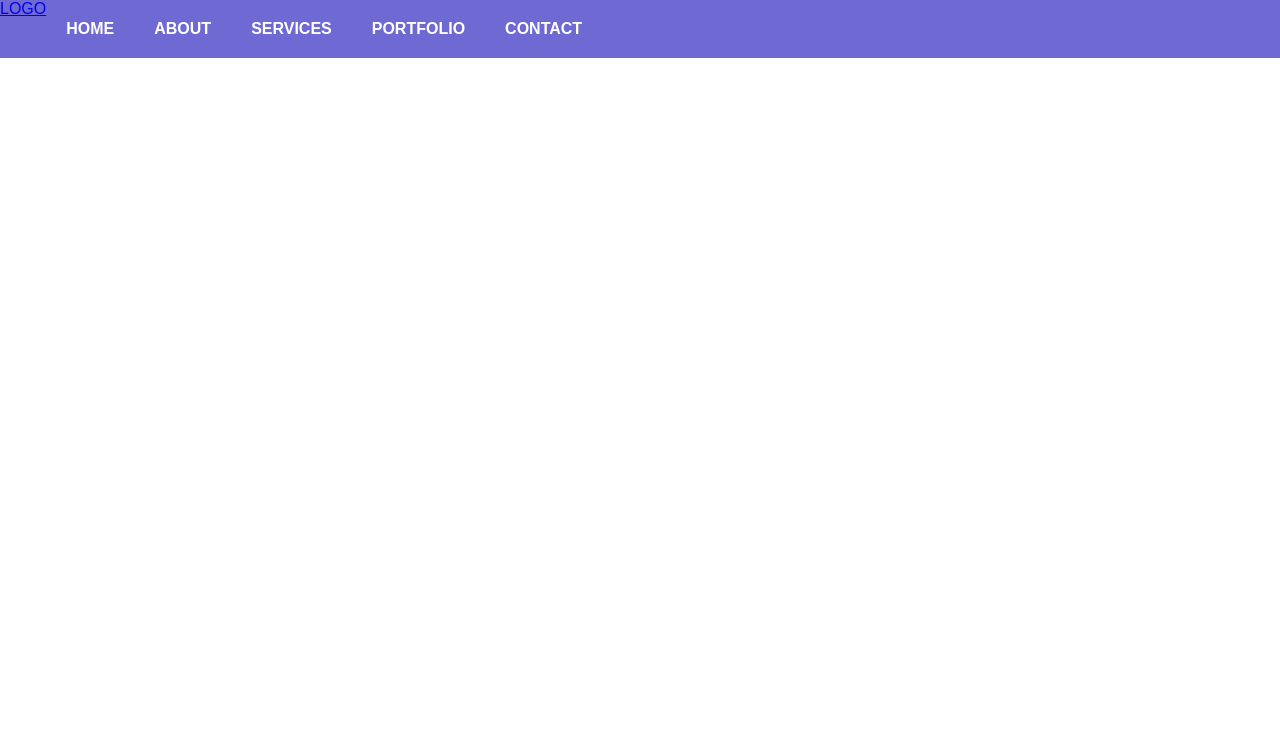
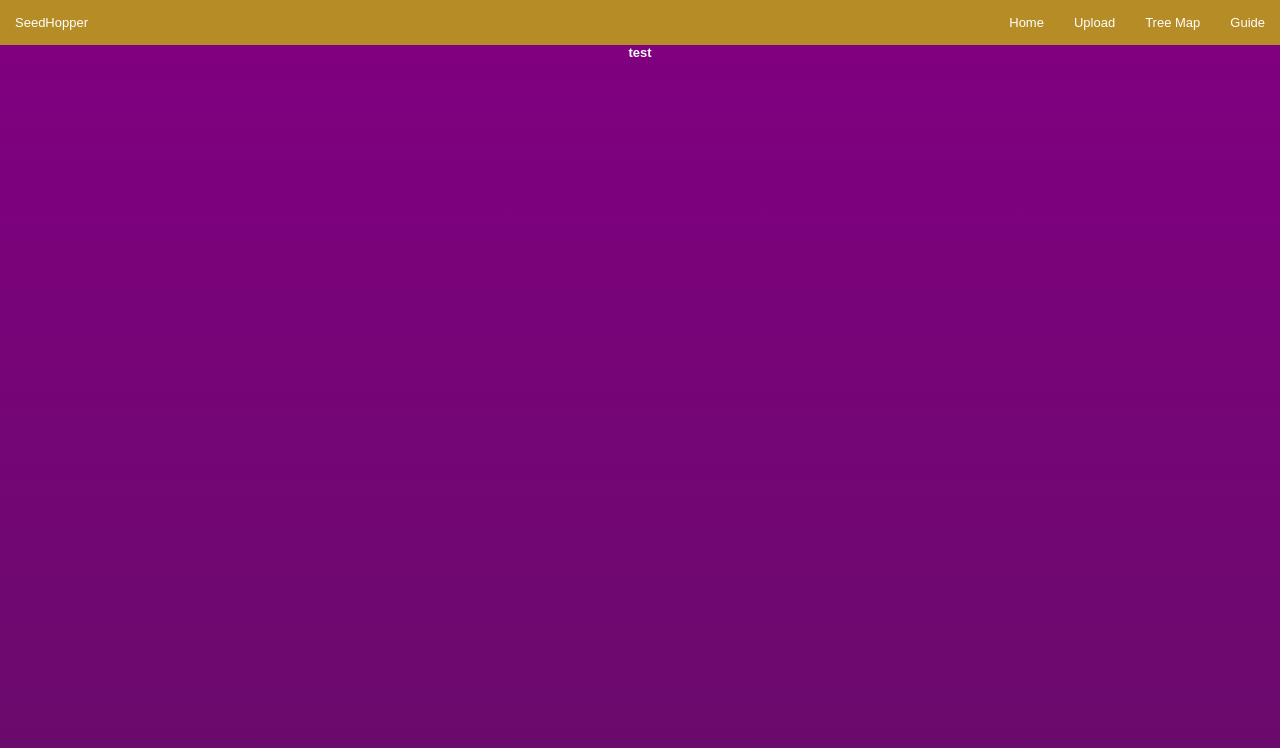
Before and after one commit to EduardoCorazon/seedhopper, a React (Create React App) app: page / in a window 1280 px wide. Shown: the top 748 px of the page. Built offline with nearby package versions, Linux system fonts and the light colour scheme.

Commit message:
updated navbar

```diff
--- a/src/App.js
+++ b/src/App.js
@@ -1,10 +1,14 @@
 import './App.css';
+import Homepage from './content/homepage/homepage';
 import Navbar from './content/navbar/navbar';
 
 function App() {
   return (
     <div className="App">
-      <Navbar/>
+      <header>
+        <Navbar/>
+      </header>
+      <Homepage/>
 
     </div>
   );
--- a/src/content/homepage/homepage.css
+++ b/src/content/homepage/homepage.css
@@ -1,4 +1,5 @@
 .homepage{
-    background-image: linear-gradient(180deg, purple, aqua);
+    background-image: linear-gradient(180deg, purple, rgb(80, 24, 84));
     height: 200vmin;
+
 }
--- a/src/content/homepage/homepage.js
+++ b/src/content/homepage/homepage.js
@@ -1,6 +1,6 @@
 import './homepage.css';
 
-function homepage() {
+function Homepage() {
   return (
     <div className="homepage">
       <h1>test</h1>
@@ -9,4 +9,4 @@ function homepage() {
   );
 }
 
-export default homepage;
+export default Homepage;
--- a/src/content/navbar/navbar.css
+++ b/src/content/navbar/navbar.css
@@ -1,33 +1,52 @@
-
-.navbar{
+* {
     margin: 0;
     padding: 0;
-    font-family: arial, sans-serif;
-}
+    font-family:Arial, Helvetica, sans-serif;
+    font-size: 13px;
+    color: #fff;
+  }
+  .container {
+    width: 100%;
 
-.nav{
-    background: #6e69d3;
-    color: #FFF;
     display: flex;
+    background-color: rgb(181, 140, 37);
+    justify-content:space-between;
+    flex-wrap: wrap;
+  }
+  .container .item{
+    align-self:center;
+    padding-left: 15px;
+  }
+  .nav {
+    display: flex;
+    list-style: none;
+  }
+  .nav a {
+    text-decoration: none;
+    display: block;
 
-}
-
-
-.nav ul{
-    margin: 0;
-    padding: 0;
-    display: flex;
-    width: 100%;
-    margin-left: auto
-}
-ul li{
-    padding: 20px;
-    list-style: none
-}
-ul li a{
-    color: #FFF;
-    display: block;
-    text-decoration: none;
-    text-transform: uppercase;
-    font-weight: bold
-}
+    padding: 15px;
+  }
+  .nav a:hover {
+    background-color: rgb(233, 184, 61);
+  }
+  @media all and (max-width:800px)
+  {
+    .container
+    {
+    justify-content: center;
+    }
+  }
+  @media all and (max-width:600px)
+  {
+    .container
+    {
+    flex-direction: column;
+    }
+    .nav a{
+        padding: 10px;
+        border-top: 1px solid rgb(255, 255, 255,0.3);
+        border-bottom: 1px ;
+        text-align: center;
+    }
+  }
--- a/src/content/navbar/navbar.js
+++ b/src/content/navbar/navbar.js
@@ -1,26 +1,20 @@
 import './navbar.css';
 function Navbar() {
-
-
-
     return (
       <div className="navbar">
-        <div className="nav">
+        <div className="container">
+        <div className="item">
+          SeedHopper
+        </div>
+      <ul className="nav item">
+        <li><a href="#">Home</a></li>
+        <li><a href="#">Upload</a></li>
+        <li><a href="#">Tree Map</a></li>
+        <li><a href="#">Guide</a></li>
+      </ul>
+    </div>
 
-            <div className="logo">
-                <a href="#">LOGO</a>
-            </div>
-
-            <ul>
-                <li><a href="#">Home</a></li>
-                <li><a href="#">About</a></li>
-                <li><a href="#">Services</a></li>
-                <li><a href="#">Portfolio</a></li>
-                <li><a href="#">Contact</a></li>
-            </ul>
-        </div>
-
-      </div>
+    </div>
     );
   }
 
```
